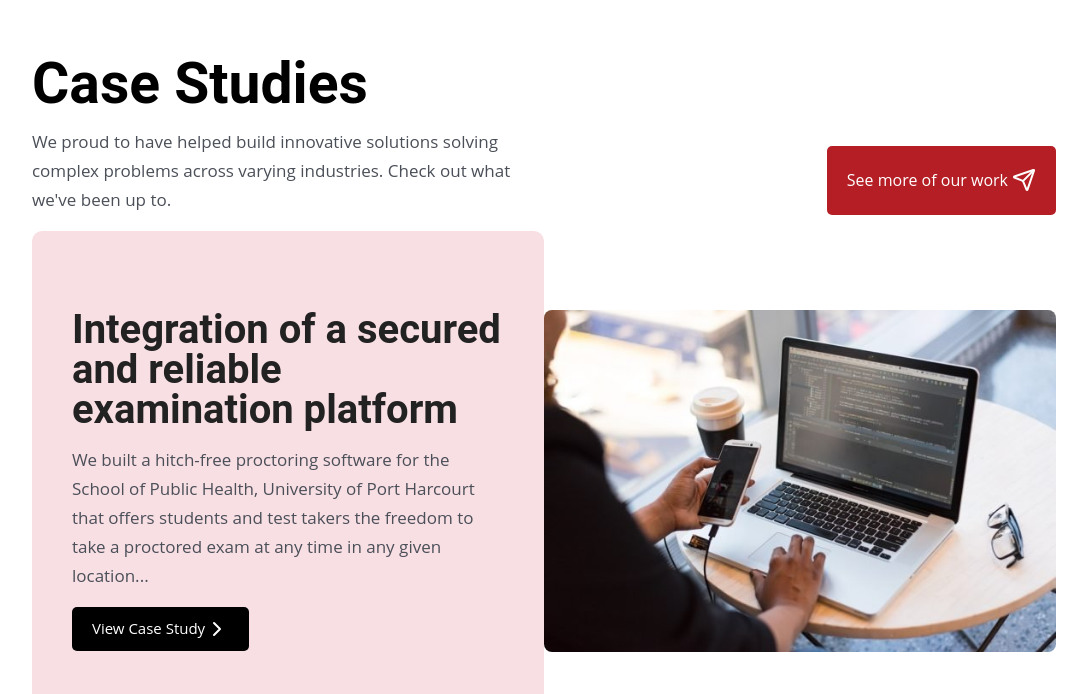
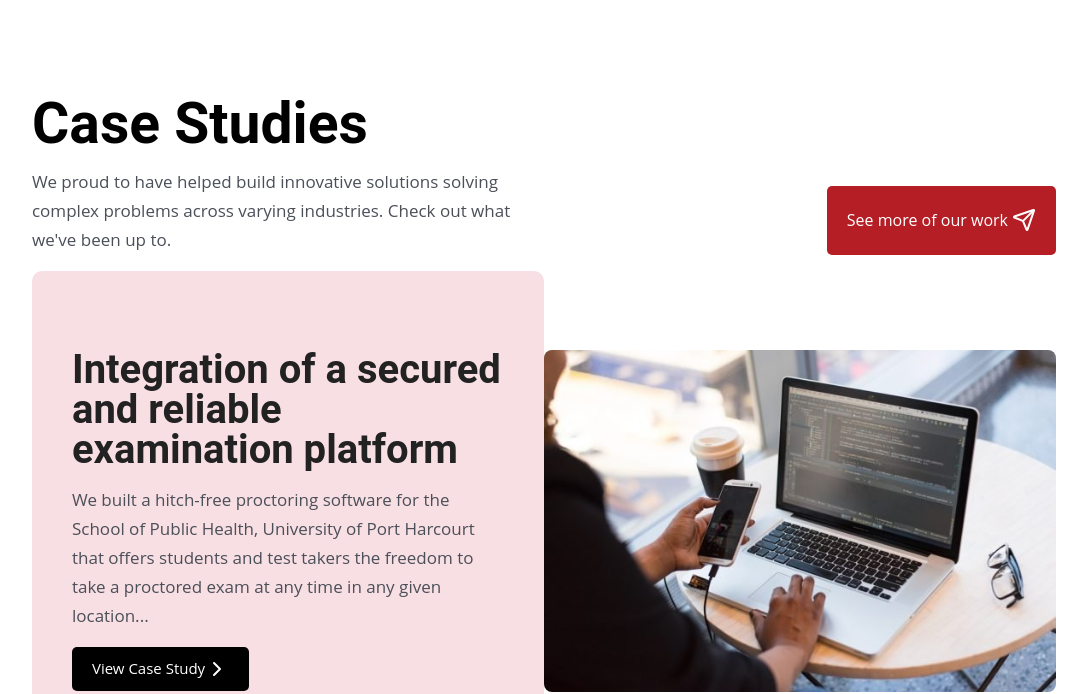
Before and after one commit to Elonatech-Projects/Project-Demo, a Next.js app: page / in a window 1280 px wide. Shown: the part 3723-4417 px from the top of the page, without its empty margins (96-1183 px from the left). Built offline with nearby package versions, Linux system fonts and the light colour scheme.

Commit message:
20th October 2025 ending

```diff
--- a/src/components/CaseStudies.jsx
+++ b/src/components/CaseStudies.jsx
@@ -3,7 +3,7 @@ import { ChevronRight, Send } from "lucide-react";
 import "./styles/styles.css";
 export default function CaseStudies() {
   return (
-    <section className="case-studies py-[10vh]">
+    <section className="case-studies py-[10vh] my-[5vh] bg-white">
         <div className="flex flex-col bottom-section body-padding gap-4">
             {/* Header section */}
             <div className="header-section flex justify-between">
```
